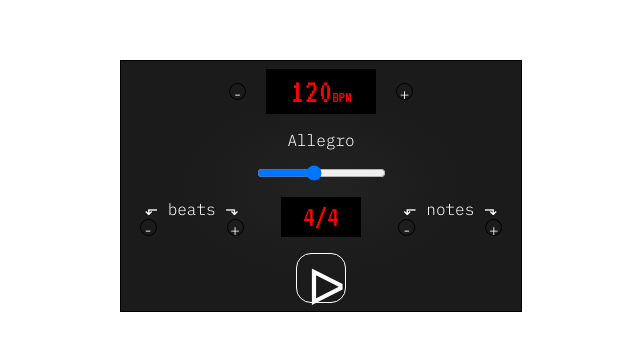
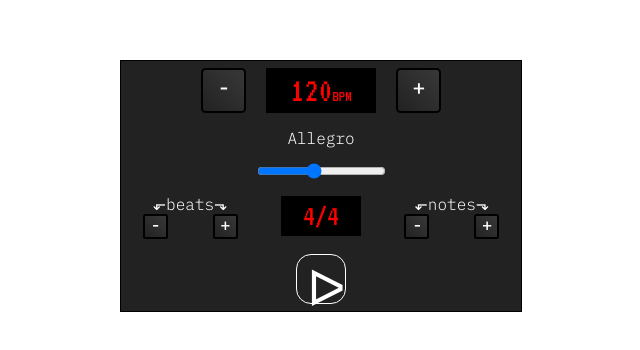
Before and after one commit to lukaszsliwinski/simply_metronome, a plain HTML site: page metronome.html in a window 1280 px wide. Shown: the part 214-564 px from the top of the page, without its empty margins (319-959 px from the left). Drawn offline with Linux system fonts and the light colour scheme.

Commit message:
Style plus/minus buttons

```diff
--- a/style.css
+++ b/style.css
@@ -3,6 +3,13 @@
 font-family: 'IBM Plex Mono', monospace;
 font-family: 'VT323', monospace;
 */
+
+:root {
+    --grey1: rgb(56, 56, 56);
+    --grey2: rgb(34, 34, 34);
+    --grey3: rgb(51, 51, 51);
+    --grey4: rgb(29, 29, 29);
+}
 
 * {
     padding: 0;
@@ -29,23 +36,52 @@ body {
     width: 400px;
     height: 250px;
     justify-content: space-around;
-    background: radial-gradient(rgb(34, 34, 34), rgb(27, 27, 27) 50%)
+    background: var(--grey2);
 }
 
-.btn {
-    display: inline-block;
-    width: 15px;
-    height: 15px;
-    border: 1px solid black;
-    border-radius: 50%;
-    text-align: center;
-    cursor: pointer;
-}
+
 
 section {
     display: flex;
     align-items: center;
     justify-content: center;
+}
+
+.btn {
+    display: inline-block;
+    /* background-color: rgb(95, 77, 77); */
+    box-sizing: border-box;
+    border: 2px solid black;
+    border-radius: 10%;
+    text-align: center;
+    font-weight: bold;
+    line-height: 19px;
+    cursor: pointer;
+    background: linear-gradient(45deg, var(--grey2), var(--grey1));
+    /* background-color: black; */
+}
+
+.btn:hover {
+    color: red;
+
+}
+
+.btn:active {
+    background: linear-gradient(45deg, var(--grey4), var(--grey3));
+
+}
+
+.decrease-btn, .increase-btn {
+    width: 45px;
+    height: 45px;
+    line-height: 35px;
+    font-size: 20px;
+
+}
+
+.subtract-beats, .add-beats, .subtract-notes, .add-notes {
+    width: 25px;
+    height: 25px;
 }
 
 .tempo {
@@ -89,7 +125,7 @@ section {
 }
 
 .measure-change-text {
-    margin: 0 5px;
+    margin: 0 10px;
 }
 
 
```
Also changed, not shown: metronome.html (+2 -2 lines).
